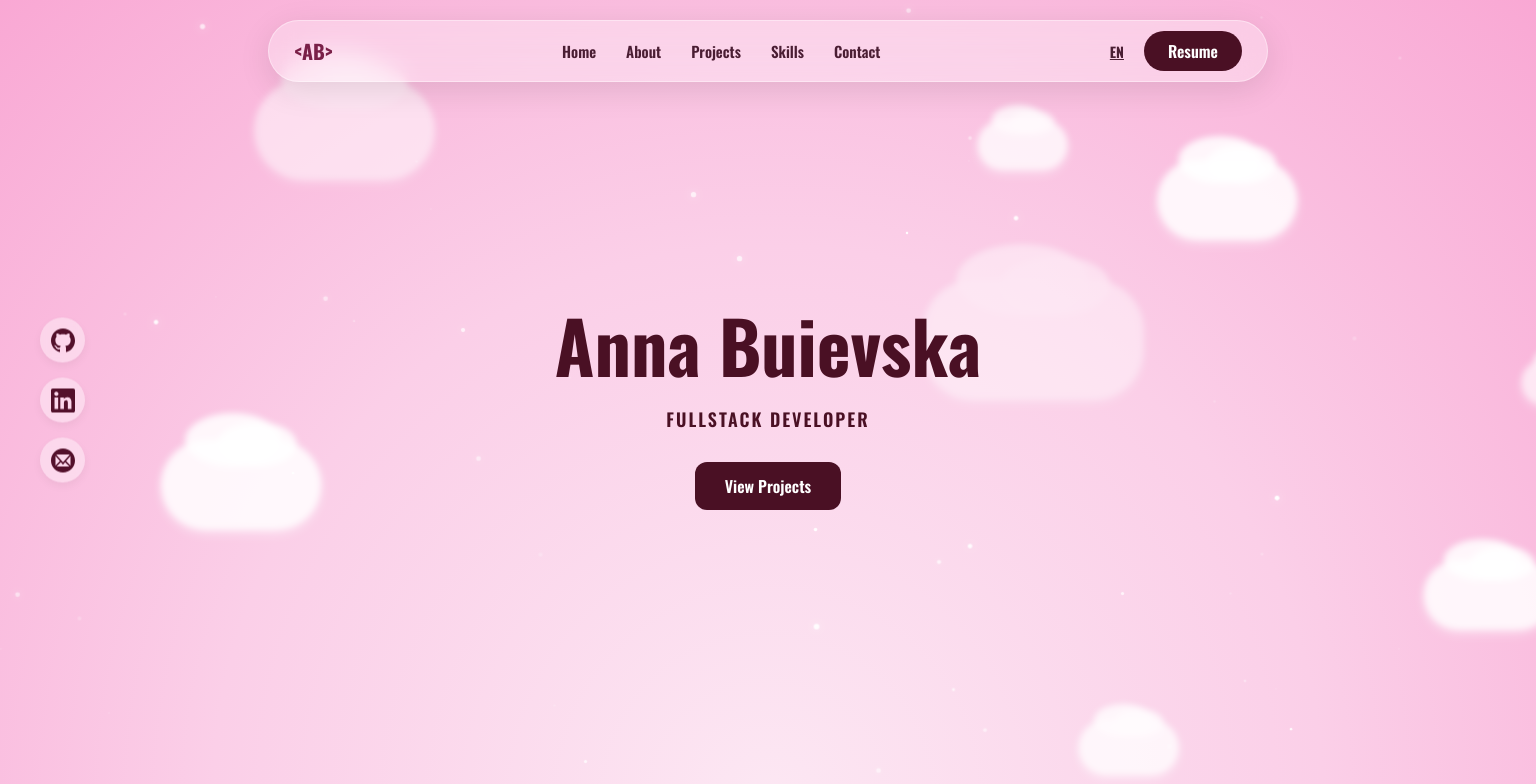
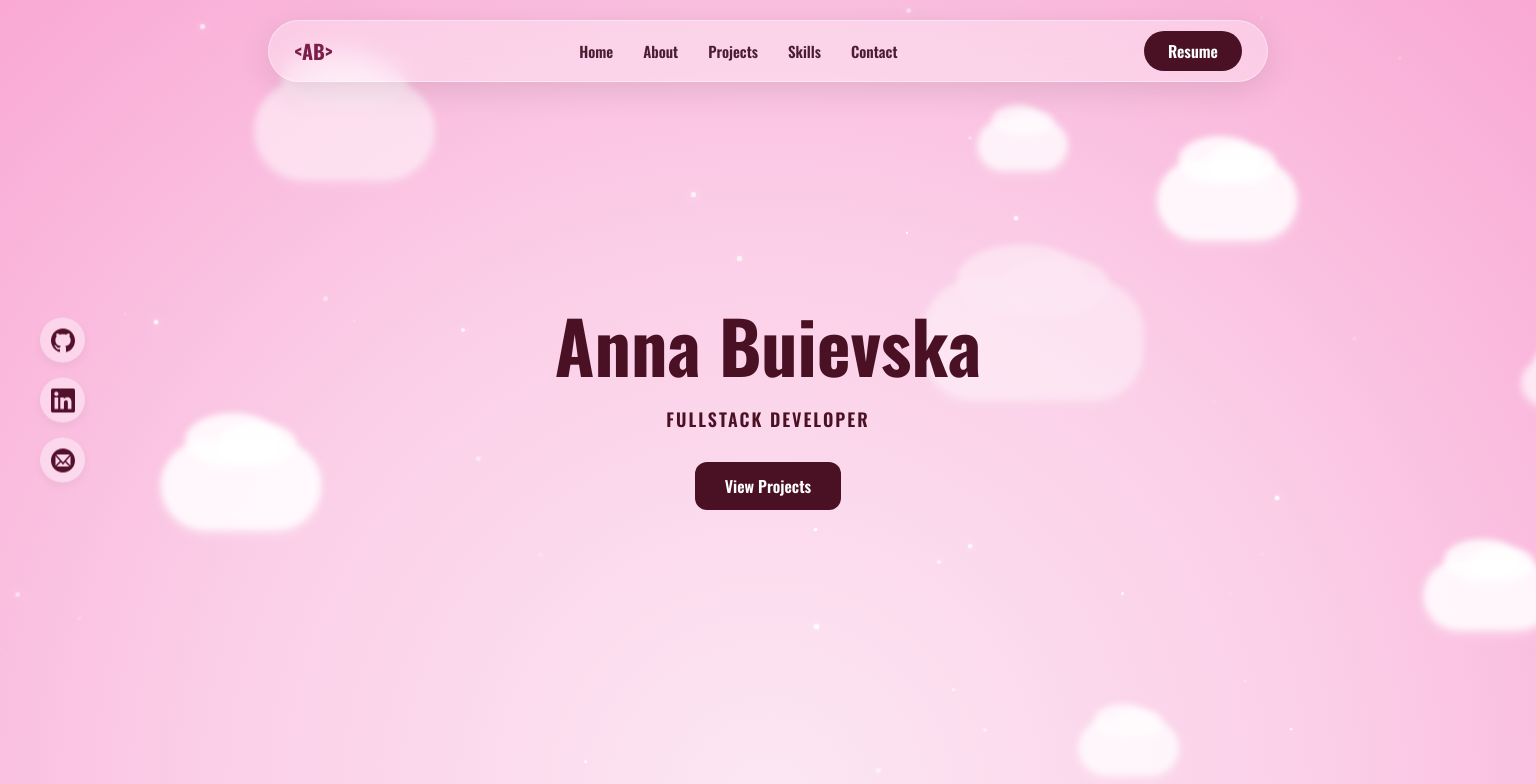
Before and after one commit to Buievska/portfolio_me, a Next.js app: page / in a window 1536 px wide. Shown: the top 784 px of the page. Built offline with nearby package versions, Linux system fonts and the light colour scheme.

Commit message:
delet btn (en/header)

```diff
--- a/components/Header/Header.module.css
+++ b/components/Header/Header.module.css
@@ -98,14 +98,6 @@
   gap: 20px;
 }
 
-.mobileLang {
-  font-weight: 700;
-  color: #4a1d33;
-  text-decoration: underline;
-  cursor: pointer;
-  font-size: 16px;
-}
-
 .mobileResumeBtn {
   background-color: #4a1024;
   color: #ffffff;
@@ -163,14 +155,6 @@
     gap: 20px;
   }
 
-  .langSwitcher {
-    font-weight: bold;
-    color: #4a1d33;
-    text-decoration: underline;
-    cursor: pointer;
-    font-size: 14px;
-  }
-
   .resumeBtn {
     background-color: #4a1024;
     color: white;
--- a/components/Header/Header.tsx
+++ b/components/Header/Header.tsx
@@ -12,7 +12,7 @@ export default function Header() {
 
   const handleScroll = (
     e: React.MouseEvent<HTMLAnchorElement, MouseEvent>,
-    id: string
+    id: string,
   ) => {
     e.preventDefault();
     const element = document.getElementById(id);
@@ -64,7 +64,6 @@ export default function Header() {
         </nav>
 
         <div className={styles.rightSection}>
-          <span className={styles.langSwitcher}>EN</span>
           <Link
             href="https://drive.google.com/file/d/1sWBmQwf_8W_E6vMOpsC-1baUp2xum78N/view?usp=sharing"
             target="_blank"
--- a/components/Header/MobileMenu.tsx
+++ b/components/Header/MobileMenu.tsx
@@ -7,14 +7,14 @@ interface MobileMenuProps {
   onClose: () => void;
   onScroll: (
     e: React.MouseEvent<HTMLAnchorElement, MouseEvent>,
-    id: string
+    id: string,
   ) => void;
 }
 
 export default function MobileMenu({ onClose, onScroll }: MobileMenuProps) {
   const handleLinkClick = (
     e: React.MouseEvent<HTMLAnchorElement, MouseEvent>,
-    id: string
+    id: string,
   ) => {
     onScroll(e, id);
     onClose();
@@ -70,7 +70,6 @@ export default function MobileMenu({ onClose, onScroll }: MobileMenuProps) {
       </nav>
 
       <div className={styles.mobileActions}>
-        <span className={styles.mobileLang}>EN</span>
         <Link href="/" className={styles.mobileResumeBtn} onClick={onClose}>
           Resume
         </Link>
```
